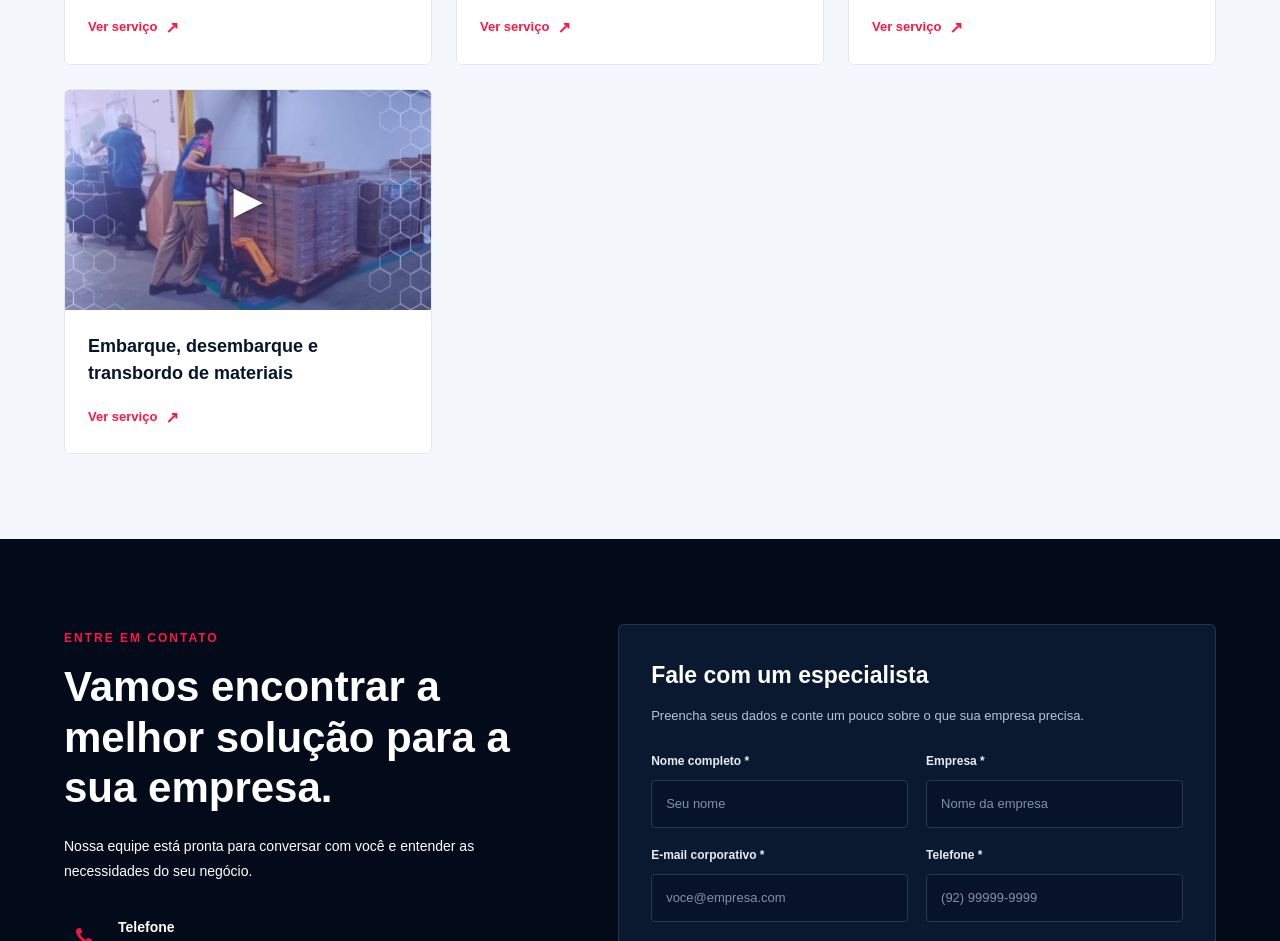
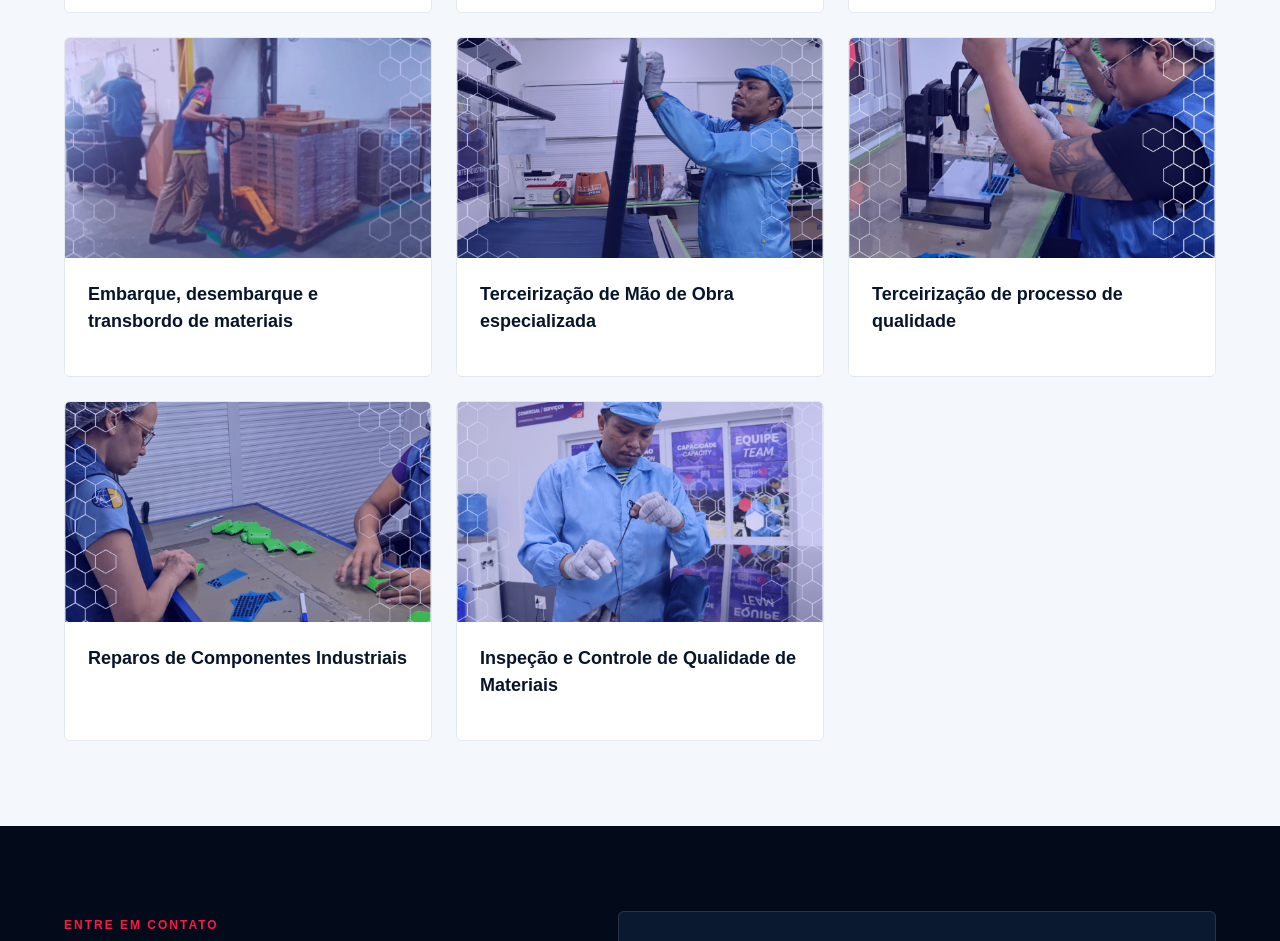
Before and after one commit to mkt2-eng/fama-tech-site, a plain HTML site: page index.html in a window 1280 px wide. Shown: the part 3266-4207 px from the top of the page. Drawn offline with nearby package versions, Linux system fonts and the light colour scheme.

Commit message:
Atualiza site Fama Tech

```diff
--- a/index.html
+++ b/index.html
@@ -301,23 +301,10 @@
            role="button"
            tabindex="0"
            aria-label="Reproduzir vídeo">
-
-      <video class="service-video"
-             src="./video/inspecao.mp4"
-             controls
-             playsinline
-             preload="none"
-             hidden>
-        Seu navegador não suporta vídeos.
-      </video>
     </div>
 
     <div class="service-body">
       <h3>Inspeção de qualidade e seleção</h3>
-      <a href="https://www.famagrupo.com/servicos/detalhes/inspecao-de-qualidade-e-selecao"
-         target="_blank" rel="noopener noreferrer">
-        Ver serviço <span>↗</span>
-      </a>
     </div>
   </article>
 
@@ -332,19 +319,11 @@
            tabindex="0"
            aria-label="Reproduzir vídeo">
 
-      <video class="service-video"
-              src="./video/inspecao.mp4"
-             controls playsinline preload="none" hidden>
-        Seu navegador não suporta vídeos.
-      </video>
+
     </div>
 
     <div class="service-body">
       <h3>Diagnóstico e conserto de placas eletrônicas</h3>
-      <a href="https://www.famagrupo.com/servicos/detalhes/diagnostico-e-conserto-de-placas-eletronicas"
-         target="_blank" rel="noopener noreferrer">
-        Ver serviço <span>↗</span>
-      </a>
     </div>
   </article>
 
@@ -359,19 +338,11 @@
            tabindex="0"
            aria-label="Reproduzir vídeo">
 
-      <video class="service-video"
-              src="./video/inspecao.mp4"
-             controls playsinline preload="none" hidden>
-        Seu navegador não suporta vídeos.
-      </video>
+
     </div>
 
     <div class="service-body">
       <h3>Inspeção de recebimento</h3>
-      <a href="https://www.famagrupo.com/servicos/detalhes/inspecao-de-recebimento"
-         target="_blank" rel="noopener noreferrer">
-        Ver serviço <span>↗</span>
-      </a>
     </div>
   </article>
 
@@ -386,19 +357,10 @@
            tabindex="0"
            aria-label="Reproduzir vídeo">
 
-      <video class="service-video"
-              src="./video/inspecao.mp4"
-             controls playsinline preload="none" hidden>
-        Seu navegador não suporta vídeos.
-      </video>
     </div>
 
     <div class="service-body">
       <h3>Suporte técnico, análise e confirmação de RMA</h3>
-      <a href="https://www.famagrupo.com/servicos/detalhes/suporte-tecnico-analise-e-confirmacao-de-rma"
-         target="_blank" rel="noopener noreferrer">
-        Ver serviço <span>↗</span>
-      </a>
     </div>
   </article>
 
@@ -413,19 +375,10 @@
            tabindex="0"
            aria-label="Reproduzir vídeo">
 
-      <video class="service-video"
-              src="./video/inspecao.mp4"
-             controls playsinline preload="none" hidden>
-        Seu navegador não suporta vídeos.
-      </video>
     </div>
 
     <div class="service-body">
       <h3>Submontagem e suporte a linhas de montagem</h3>
-      <a href="https://www.famagrupo.com/servicos/detalhes/sub-montagem-e-suporte-a-linhas-de-montagem"
-         target="_blank" rel="noopener noreferrer">
-        Ver serviço <span>↗</span>
-      </a>
     </div>
   </article>
 
@@ -440,19 +393,10 @@
            tabindex="0"
            aria-label="Reproduzir vídeo">
 
-      <video class="service-video"
-              src="./video/inspecao.mp4"
-             controls playsinline preload="none" hidden>
-        Seu navegador não suporta vídeos.
-      </video>
     </div>
 
     <div class="service-body">
       <h3>Retrabalho</h3>
-      <a href="https://www.famagrupo.com/servicos/detalhes/retrabalho"
-         target="_blank" rel="noopener noreferrer">
-        Ver serviço <span>↗</span>
-      </a>
     </div>
   </article>
 
@@ -466,19 +410,80 @@
            tabindex="0"
            aria-label="Reproduzir vídeo">
 
-      <video class="service-video"
-              src="./video/inspecao.mp4"
-             controls playsinline preload="none" hidden>
-        Seu navegador não suporta vídeos.
-      </video>
     </div>
 
     <div class="service-body">
       <h3>Embarque, desembarque e transbordo de materiais</h3>
-      <a href="https://www.famagrupo.com/servicos/detalhes/embarque-desembarque-e-transbordo-de-materiais"
-         target="_blank" rel="noopener noreferrer">
-        Ver serviço <span>↗</span>
-      </a>
+    </div>
+
+
+  </article>
+
+  <article class="service">
+    <div class="service-media">
+      <img src="./image/009.PNG"
+           alt="Terceirização de Mão de Obra especializada"
+           class="service-thumbnail"
+           loading="lazy"
+           role="button"
+           tabindex="0"
+           aria-label="Reproduzir vídeo">
+
+    </div>
+
+    <div class="service-body">
+      <h3>Terceirização de Mão de Obra especializada</h3>
+    </div>
+  </article>
+
+  <article class="service">
+    <div class="service-media">
+      <img src="./image/010.PNG"
+           alt="Terceirização de processo de qualidade"
+           class="service-thumbnail"
+           loading="lazy"
+           role="button"
+           tabindex="0"
+           aria-label="Reproduzir vídeo">
+
+    </div>
+
+    <div class="service-body">
+      <h3>Terceirização de processo de qualidade</h3>
+    </div>
+  </article>
+
+  <article class="service">
+    <div class="service-media">
+      <img src="./image/011.PNG"
+           alt="Reparos de Componentes Industriais"
+           class="service-thumbnail"
+           loading="lazy"
+           role="button"
+           tabindex="0"
+           aria-label="Reproduzir vídeo">
+
+    </div>
+
+    <div class="service-body">
+      <h3>Reparos de Componentes Industriais</h3>
+    </div>
+  </article>
+
+   <article class="service">
+    <div class="service-media">
+      <img src="./image/012.PNG"
+           alt="Inspeção e Controle de Qualidade de Materiais"
+           class="service-thumbnail"
+           loading="lazy"
+           role="button"
+           tabindex="0"
+           aria-label="Reproduzir vídeo">
+
+    </div>
+
+    <div class="service-body">
+      <h3>Inspeção e Controle de Qualidade de Materiais</h3>
     </div>
   </article>
 
--- a/style.css
+++ b/style.css
@@ -1228,19 +1228,7 @@ body {
   position: relative;
   cursor: pointer;
 }
-
-.service-media::after {
-  content: "▶";
-  position: absolute;
-  top: 50%;
-  left: 50%;
-  transform: translate(-50%, -50%);
-  color: #fff;
-  font-size: 38px;
-  text-shadow: 0 2px 8px rgba(0, 0, 0, 0.4);
-  pointer-events: none;
-  transition: color 0.2s ease, transform 0.2s ease;
-}
+ /*era aqui*/
 
 .service-media:hover::after {
   color: #ff1744;
```
Also changed, not shown: image/009.png (added), image/010.png (added), image/011.png (added), image/012.png (added).
